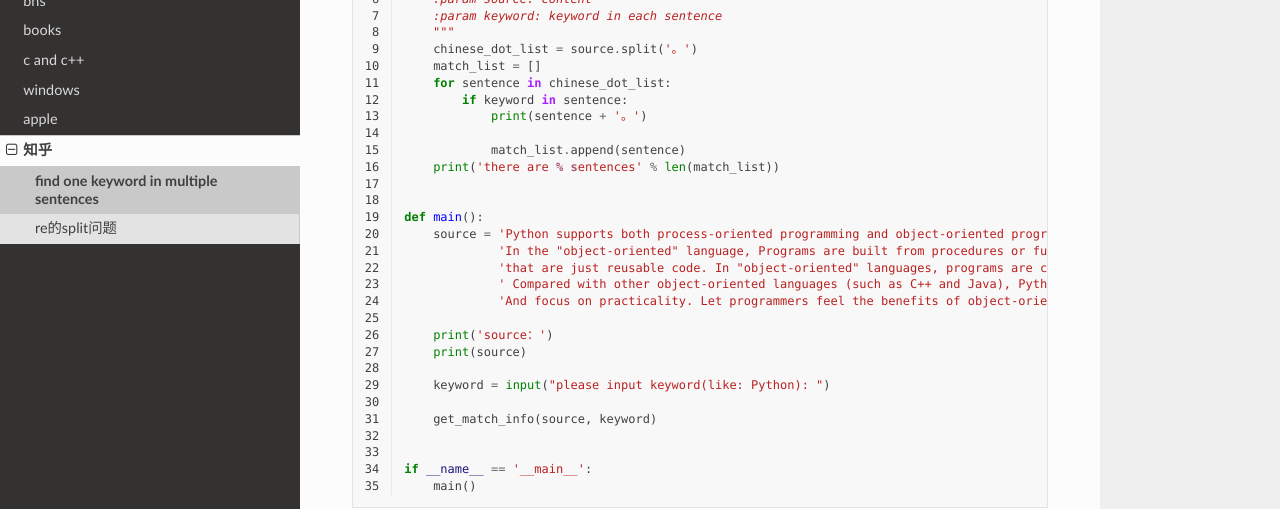
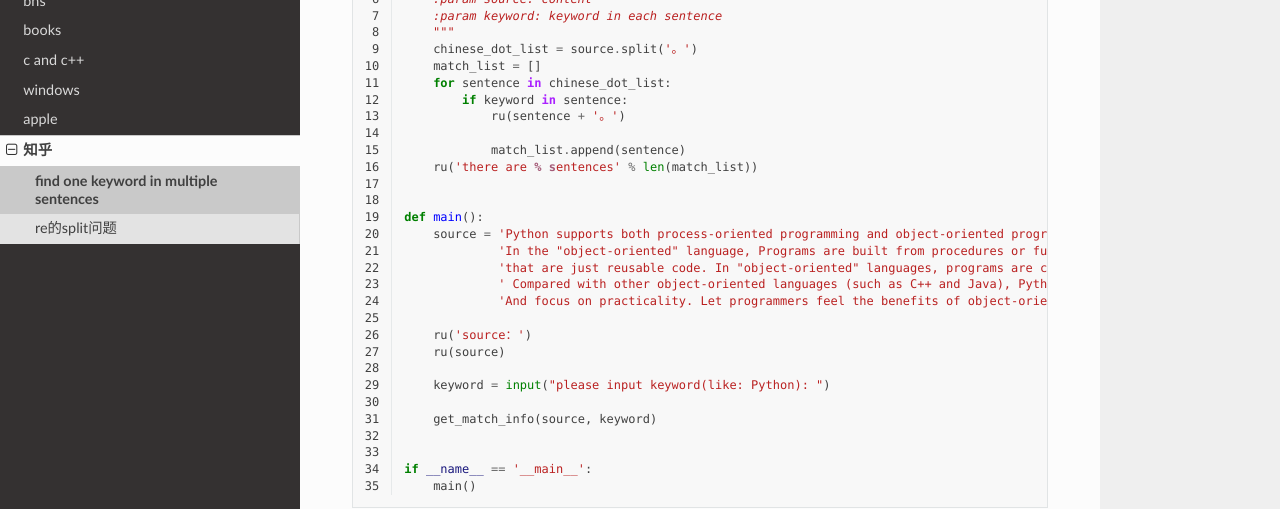
Before and after one commit to otfsenter/idlepig, a Sphinx documentation site: the page built from source/zhihu/20210111_find_keyword_in_multi_sentences/index.rst, in a window 1280 px wide and 1122 px high. Shown: the part 415-924 px from the top of the window. Built offline with Sphinx 7.4.7 and the Read the Docs theme 2.0.0, drawn with Linux system fonts in a browser that asks for light colours.

```diff
--- a/source/vim/skill.rst
+++ b/source/vim/skill.rst
@@ -26,6 +26,7 @@ environment settings
     export LC_CTYPE="en_US.UTF-8"
     export LANG="en_US.UTF-8"
 
+
 custom python compiler
 ----------------------
 
@@ -35,7 +36,7 @@ custom python compiler
 
 * windows python vim path
 
-    D:\Vim\vim82\compiler\python.vim
+    D:\\Vim\vim82\\compiler\\python.vim
 
 
 * python.vim code
--- a/source/zhihu/20210111_find_keyword_in_multi_sentences/scripts/q436629423.py
+++ b/source/zhihu/20210111_find_keyword_in_multi_sentences/scripts/q436629423.py
@@ -10,10 +10,10 @@ def get_match_info(source, keyword):
     match_list = []
     for sentence in chinese_dot_list:
         if keyword in sentence:
-            print(sentence + '。')
+            ru(sentence + '。')
 
             match_list.append(sentence)
-    print('there are % sentences' % len(match_list))
+    ru('there are % sentences' % len(match_list))
 
 
 def main():
@@ -23,8 +23,8 @@ def main():
              ' Compared with other object-oriented languages (such as C++ and Java), Python does not emphasize concepts, ' \
              'And focus on practicality. Let programmers feel the benefits of object-oriented, which is one of the reasons it can attract many supporters.'
 
-    print('source：')
-    print(source)
+    ru('source：')
+    ru(source)
 
     keyword = input("please input keyword(like: Python): ")
 
```
